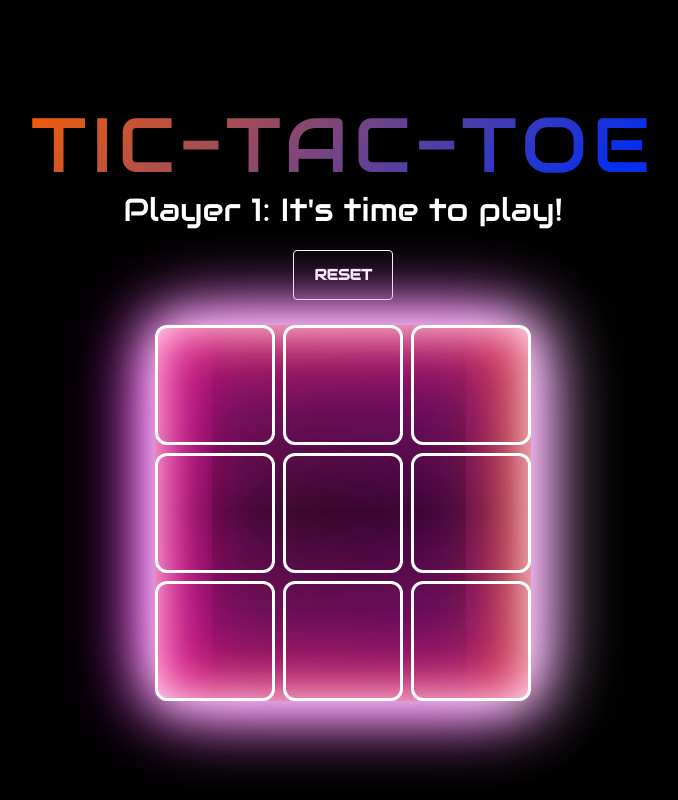
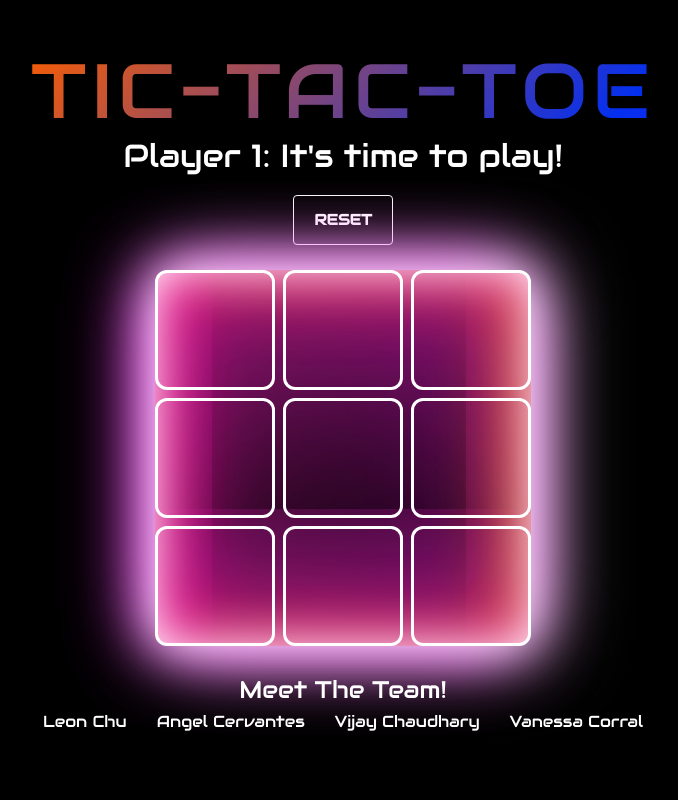
Before and after one commit to ljchu87/cs-4300-group-project, a plain HTML site: page index.html in a window 1280 px wide. Shown: the whole page, without its empty margins (297-975 px from the left). Drawn offline with nearby package versions, Linux system fonts and the light colour scheme.

Commit message:
Add team member names

```diff
--- a/css/style.css
+++ b/css/style.css
@@ -59,7 +59,7 @@ div {
   font-size: 8vmin;
   text-align: center;
   vertical-align: middle;
-  justify-content: right;
+  justify-content: center;
 }
 
 #reset-button {
@@ -77,3 +77,35 @@ div {
   color: white;
   font-size: 4vh;
 }
+
+ul {
+  margin-top: -.5em;
+  padding: 0;
+  padding: 5px;
+  display: flex;
+  align-items: center;
+  font-size: 2vh;
+}
+
+.navContainer > a {
+  text-decoration: none;
+  color: white;
+  margin: 0 10px;
+}
+
+ul li{
+  list-style:none;
+  margin:0 15px;
+  transition:0.5s;
+}
+
+ul li a{
+  display: block;
+  position:relative;
+  text-decoration:none;
+  color:#fff;
+}
+
+h4 {
+  margin-top: 30px;
+}
--- a/index.html
+++ b/index.html
@@ -29,5 +29,14 @@
     <div id="sq7" class="sq7"></div>
     <div id="sq8" class="sq8"></div>
   </section>
+  <nav>
+    <h4>Meet The Team!</h4>
+      <ul>
+        <li><a href="#">Leon Chu</a></li>
+        <li><a href="#">Angel Cervantes</a></li>
+        <li><a href="#">Vijay Chaudhary</a></li>
+        <li><a href="#">Vanessa Corral</a></li>
+      </ul>
+  </nav>
 </body>
 </html>
```
Lines whose indentation alone changed are shown as unchanged.
